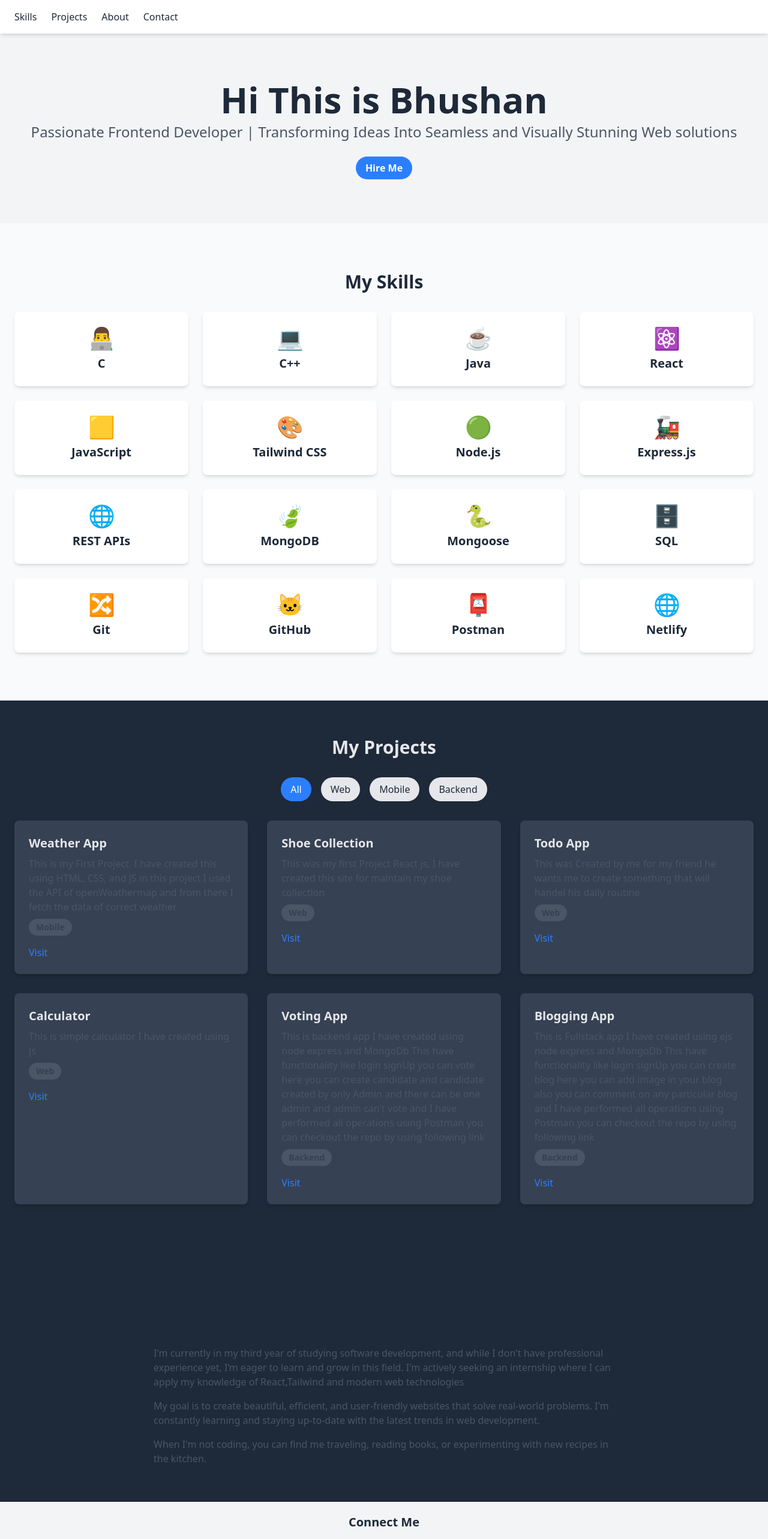
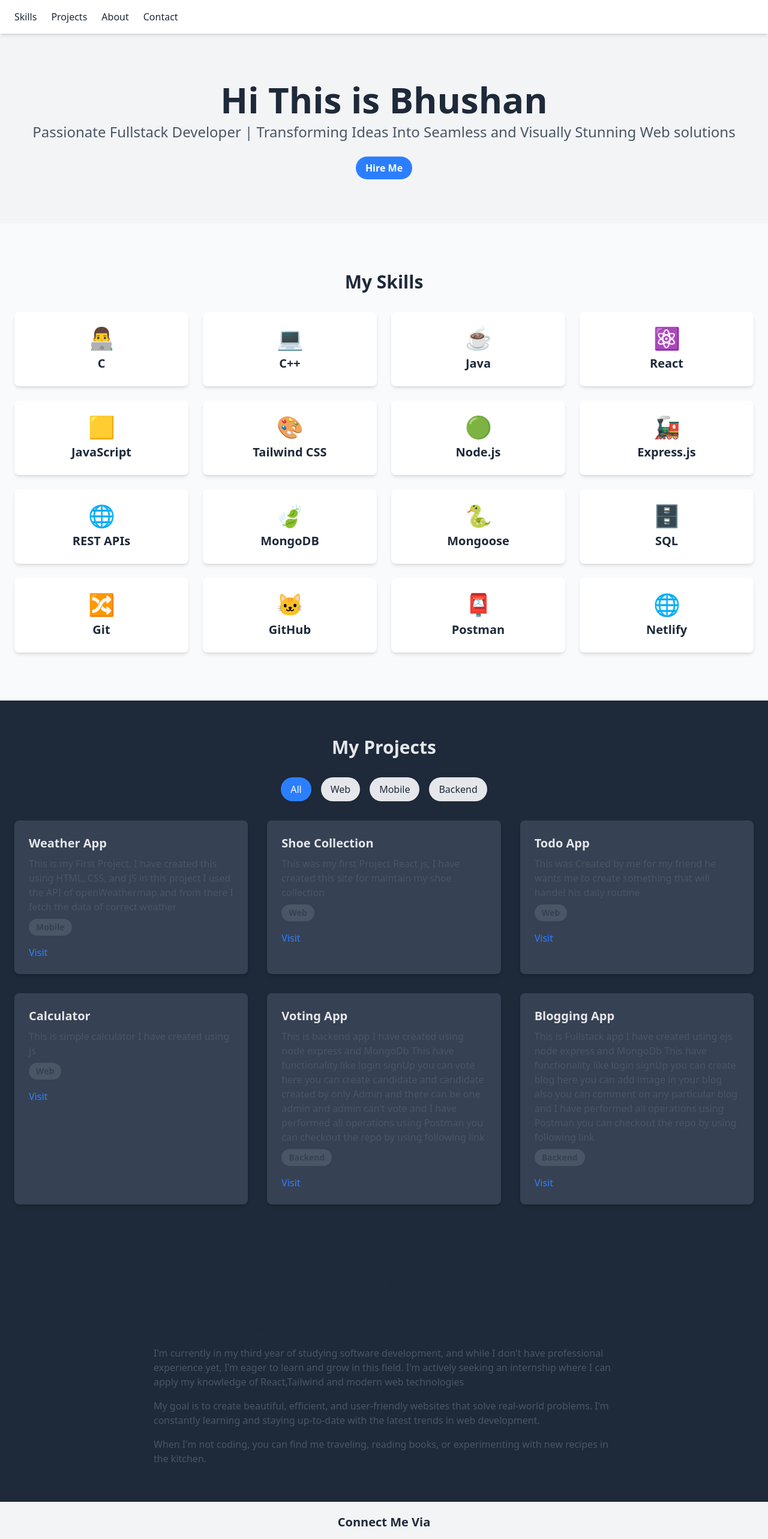
Before and after one commit to bhushan-ai/my-portfolio1, a React (Vite) app: page / in a window 1280 px wide. Shown: the top 2566 px of the page at 60% size. Built offline with nearby package versions, Linux system fonts and the light colour scheme.

Commit message:
update connect

```diff
--- a/src/App.jsx
+++ b/src/App.jsx
@@ -20,7 +20,7 @@ function App() {
           Hi This is Bhushan
         </h1>
         <p className="text-xl md:text-2xl mb-8 text-gray-600 dark:text-gray-300">
-        Passionate Frontend Developer | Transforming Ideas Into Seamless and Visually Stunning Web solutions        </p>
+        Passionate Fullstack Developer | Transforming Ideas Into Seamless and Visually Stunning Web solutions        </p>
         <a
           href="#contact"
           className="bg-blue-500 text-white font-bold py-2 px-4 rounded-full hover:bg-blue-600 transition duration-300"
--- a/src/Components/Contact.jsx
+++ b/src/Components/Contact.jsx
@@ -2,9 +2,9 @@ import { Github, Linkedin, Mail } from "lucide-react";
 
 export default function Contact() {
   return (
-    <div className="container mx-auto px-6 py-5">
+    <div id="contact" className="container mx-auto px-6 py-5">
       <h2 className="text-xl font-bold text-center mb-4 text-gray-800 dark:text-gray-200">
-        Connect Me
+        Connect Me Via
       </h2>
       <div className="flex justify-center space-x-4 mb-5">
         {/* GitHub */}
```
